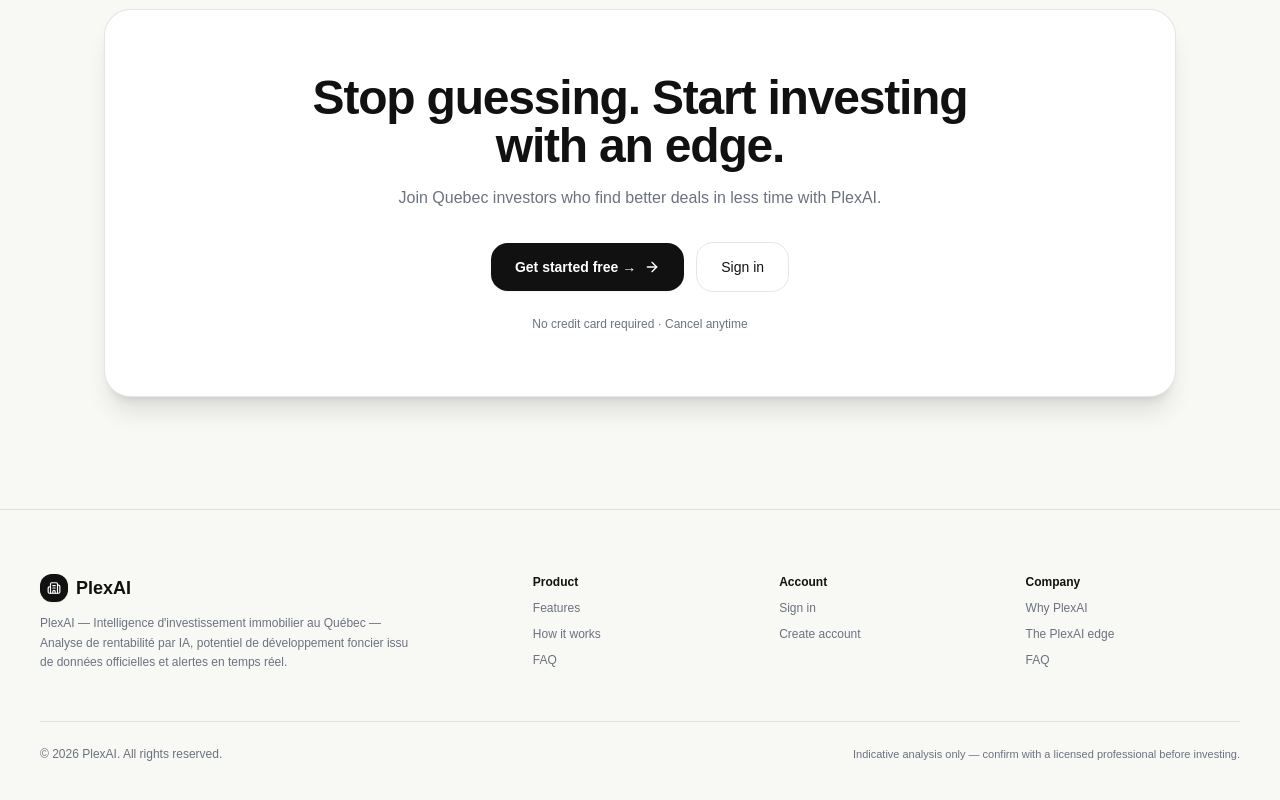
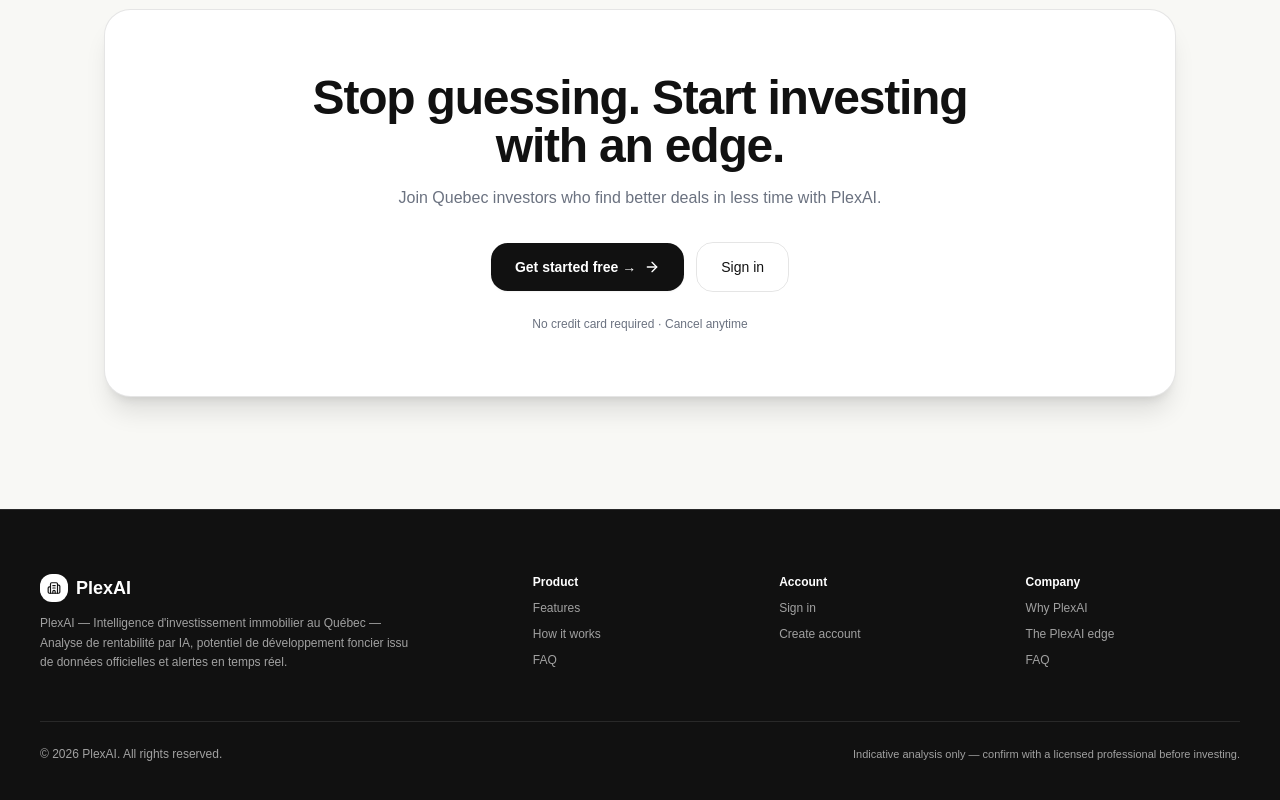
Before and after one commit to nameless-codee/plexai-frontend, a React (Vite) app: page / in a window 1280 px wide. Shown: the part 6774-7574 px from the top of the page. Built offline with nearby package versions, Linux system fonts and the light colour scheme.

Commit message:
ui(footer): set footer background to black with light typography

```diff
--- a/src/components/Footer.jsx
+++ b/src/components/Footer.jsx
@@ -7,42 +7,42 @@
 	const { t } = useLanguage();
 
 	return (
-		<footer className="border-t border-black/10 dark:border-white/10 bg-[#F8F8F5] dark:bg-[#111111] py-16 transition-colors duration-200">
+		<footer className="border-t border-white/10 bg-[#111111] text-white py-16 transition-colors duration-200">
 			<div className="max-w-7xl mx-auto px-5 sm:px-6 lg:px-10">
 				<div className="grid grid-cols-2 md:grid-cols-5 gap-8 pb-12">
 					{/* Brand Column */}
 					<div className="col-span-2">
-						<div className="flex items-center gap-2 font-semibold text-lg text-[#111111] dark:text-[#F8F8F5]">
-							<div className="h-7 w-7 rounded-lg bg-[#111111] dark:bg-white flex items-center justify-center text-white dark:text-[#111111] shadow-xs">
+						<div className="flex items-center gap-2 font-semibold text-lg text-white">
+							<div className="h-7 w-7 rounded-lg bg-white flex items-center justify-center text-[#111111] shadow-xs">
 								<Building2 className="h-3.5 w-3.5" />
 							</div>
 							PlexAI
 						</div>
-						<p className="mt-3 text-xs text-[#6B7280] dark:text-neutral-400 max-w-sm leading-relaxed">
+						<p className="mt-3 text-xs text-neutral-400 max-w-sm leading-relaxed">
 							{t.footer.brandDesc}
 						</p>
 					</div>
 
 					{/* Product */}
 					<div className="flex flex-col gap-2.5">
-						<span className="text-xs font-bold text-[#111111] dark:text-[#F8F8F5]">
+						<span className="text-xs font-bold text-white">
 							{t.footer.colProduct}
 						</span>
 						<a
 							href="#features"
-							className="text-xs text-[#6B7280] dark:text-neutral-400 hover:text-[#111111] dark:hover:text-[#F8F8F5] transition-colors"
+							className="text-xs text-neutral-400 hover:text-white transition-colors"
 						>
 							{t.nav.features}
 						</a>
 						<a
 							href="#how-it-works"
-							className="text-xs text-[#6B7280] dark:text-neutral-400 hover:text-[#111111] dark:hover:text-[#F8F8F5] transition-colors"
+							className="text-xs text-neutral-400 hover:text-white transition-colors"
 						>
 							{t.nav.howItWorks}
 						</a>
 						<a
 							href="#faq"
-							className="text-xs text-[#6B7280] dark:text-neutral-400 hover:text-[#111111] dark:hover:text-[#F8F8F5] transition-colors"
+							className="text-xs text-neutral-400 hover:text-white transition-colors"
 						>
 							{t.nav.faq}
 						</a>
@@ -50,18 +50,18 @@
 
 					{/* Account */}
 					<div className="flex flex-col gap-2.5">
-						<span className="text-xs font-bold text-[#111111] dark:text-[#F8F8F5]">
+						<span className="text-xs font-bold text-white">
 							{t.footer.colAccount}
 						</span>
 						<a
 							href="#signin"
-							className="text-xs text-[#6B7280] dark:text-neutral-400 hover:text-[#111111] dark:hover:text-[#F8F8F5] transition-colors"
+							className="text-xs text-neutral-400 hover:text-white transition-colors"
 						>
 							{t.nav.signIn}
 						</a>
 						<a
 							href="#get-started"
-							className="text-xs text-[#6B7280] dark:text-neutral-400 hover:text-[#111111] dark:hover:text-[#F8F8F5] transition-colors"
+							className="text-xs text-neutral-400 hover:text-white transition-colors"
 						>
 							{t.footer.createAccount}
 						</a>
@@ -69,32 +69,32 @@
 
 					{/* Company */}
 					<div className="flex flex-col gap-2.5">
-						<span className="text-xs font-bold text-[#111111] dark:text-[#F8F8F5]">
+						<span className="text-xs font-bold text-white">
 							{t.footer.colCompany}
 						</span>
 						<a
 							href="#why"
-							className="text-xs text-[#6B7280] dark:text-neutral-400 hover:text-[#111111] dark:hover:text-[#F8F8F5] transition-colors"
+							className="text-xs text-neutral-400 hover:text-white transition-colors"
 						>
 							{t.footer.whyPlex}
 						</a>
 						<a
 							href="#edge"
-							className="text-xs text-[#6B7280] dark:text-neutral-400 hover:text-[#111111] dark:hover:text-[#F8F8F5] transition-colors"
+							className="text-xs text-neutral-400 hover:text-white transition-colors"
 						>
 							{t.footer.theEdge}
 						</a>
 						<a
 							href="#faq"
-							className="text-xs text-[#6B7280] dark:text-neutral-400 hover:text-[#111111] dark:hover:text-[#F8F8F5] transition-colors"
+							className="text-xs text-neutral-400 hover:text-white transition-colors"
 						>
 							{t.nav.faq}
 						</a>
 					</div>
 				</div>
 
-				{/* Disclaimer */}
-				<div className="border-t border-black/10 dark:border-white/10 pt-6 flex flex-col sm:flex-row items-center justify-between text-xs text-[#6B7280] dark:text-neutral-400 gap-4">
+				{/* Disclaimer & Copyright */}
+				<div className="border-t border-white/10 pt-6 flex flex-col sm:flex-row items-center justify-between text-xs text-neutral-400 gap-4">
 					<p>{t.footer.rights}</p>
 					<p className="text-[11px] text-center sm:text-right">
 						{t.footer.disclaimer}
```
